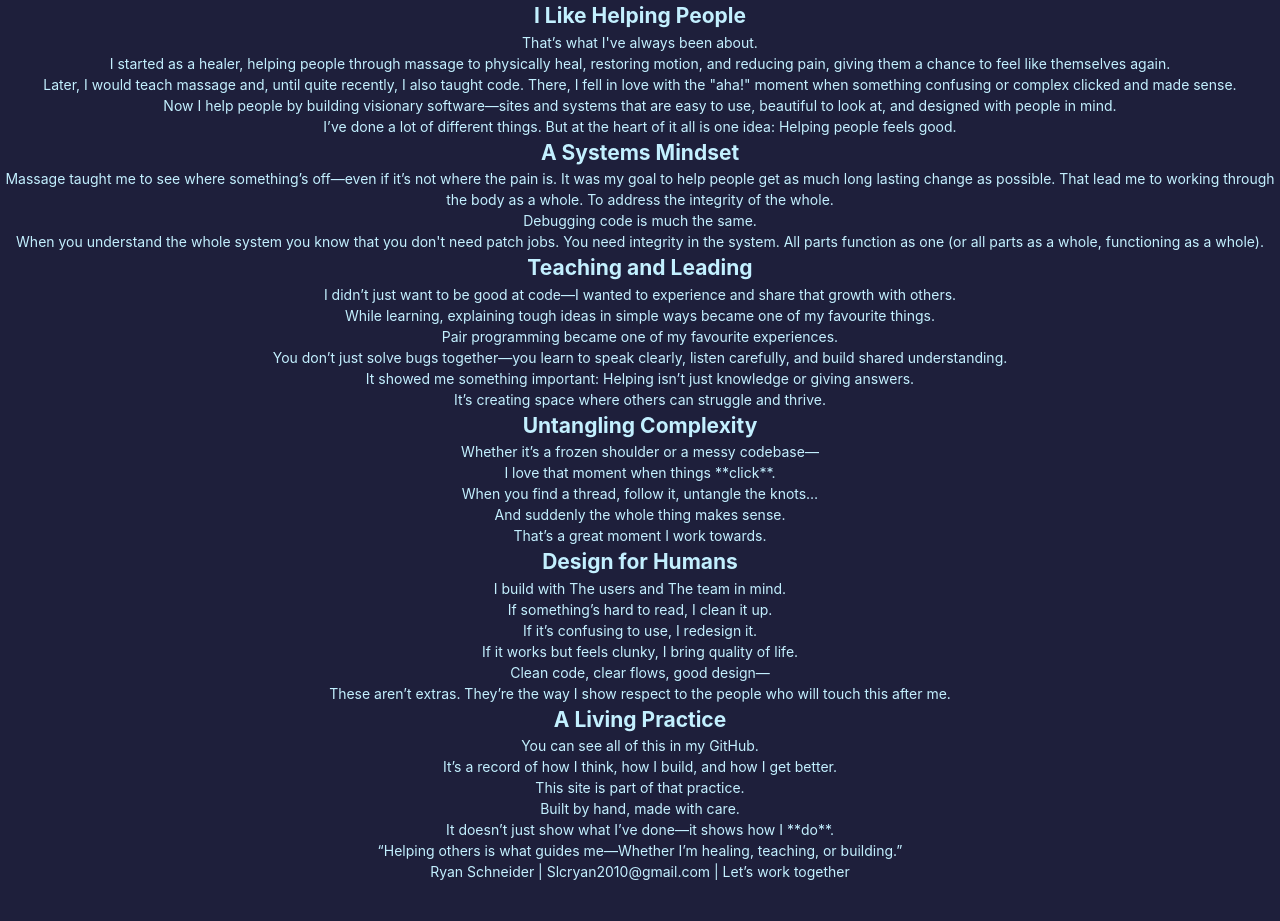
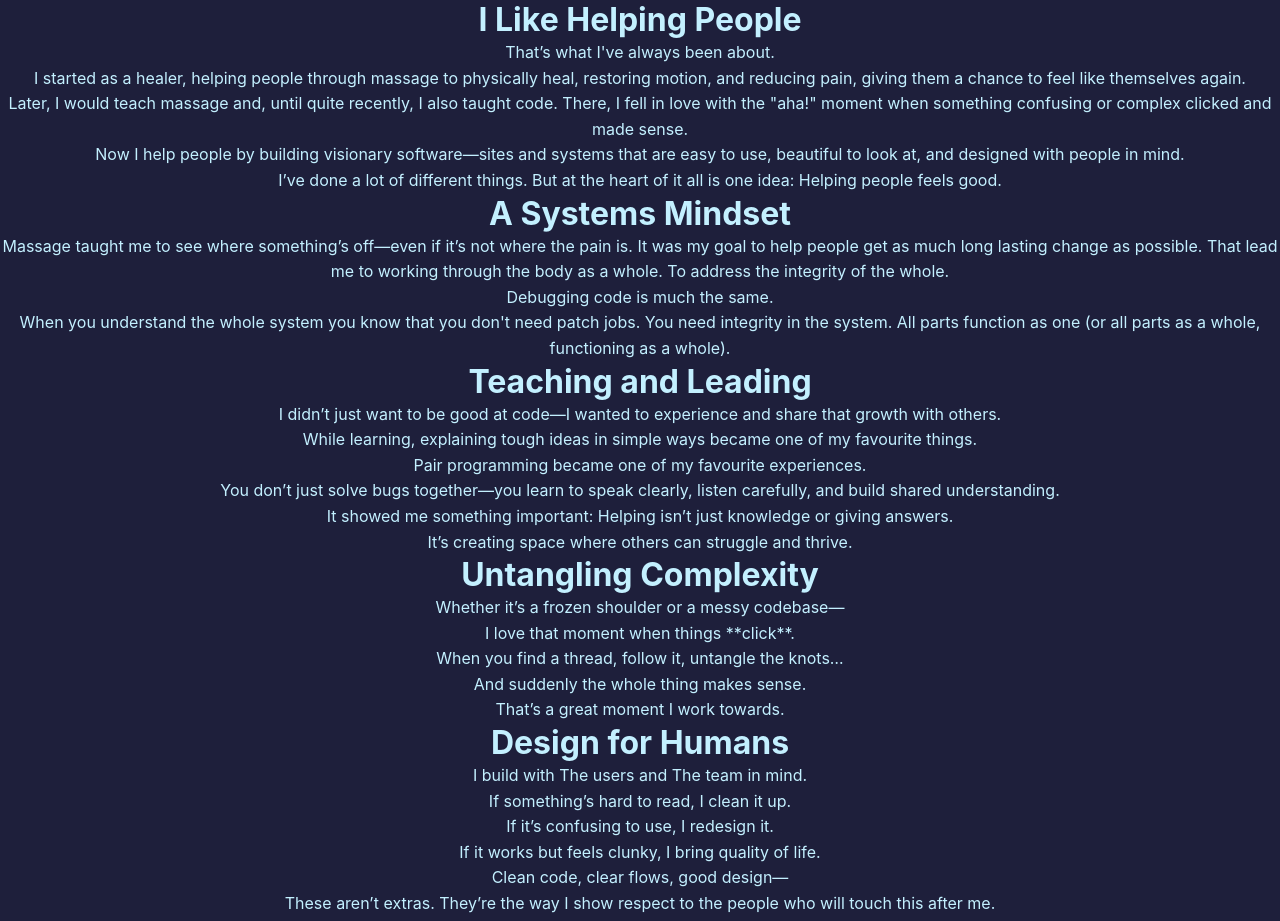
Before and after one commit to YinYang117/A-Game-of-Engagement, a React (Vite) app in the folder frontend/: page / in a window 1280 px wide. Shown: the top 921 px of the page. Before the commit the page ends 882 px from the top, so only its background shows below. Built offline with nearby package versions, Linux system fonts and the light colour scheme.

Commit message:
imported components to home, and replaed tags in jsx

```diff
--- a/frontend/src/pages/Home/Home.jsx
+++ b/frontend/src/pages/Home/Home.jsx
@@ -1,6 +1,7 @@
 import '../../css/pages/home.css';
 import { motion } from "framer-motion";
 import { useInView } from "react-intersection-observer";
+import { H1, H2, Subtitle, P, Nav, Card } from "../../components/typography"
 
 
 const Section = ({ children, className }) => {
@@ -22,83 +23,80 @@ const Home = () => {
     return (
         <main className="home">
             <Section className="intro">
-                <h1 className="">I Like Helping People</h1>
+                <H1 className="">I Like Helping People</H1>
                 <>
-                    <p>That’s what I've always been about.</p>
-                    <p>I started as a healer, helping people through massage to physically heal, restoring motion, and reducing pain, giving them a chance to feel like themselves again.</p>
-                    <p>Later, I would teach massage and, until quite recently, I also taught code. There, I fell in love with the "aha!" moment when something confusing or complex clicked and made sense.</p>
-                    <p>Now I help people by building visionary software—sites and systems that are easy to use, beautiful to look at, and designed with people in mind.</p>
-                    <p>I’ve done a lot of different things. But at the heart of it all is one idea: Helping people feels good.</p>
+                    <P>That’s what I've always been about.</P>
+                    <P>I started as a healer, helping people through massage to physically heal, restoring motion, and reducing pain, giving them a chance to feel like themselves again.</P>
+                    <P>Later, I would teach massage and, until quite recently, I also taught code. There, I fell in love with the "aha!" moment when something confusing or complex clicked and made sense.</P>
+                    <P>Now I help people by building visionary software—sites and systems that are easy to use, beautiful to look at, and designed with people in mind.</P>
+                    <P>I’ve done a lot of different things. But at the heart of it all is one idea: Helping people feels good.</P>
                 </>
             </Section>
 
             <Section className="systems-mindset">
-                <h2>A Systems Mindset</h2>
+                <H2>A Systems Mindset</H2>
                 <>
-                    <p>Massage taught me to see where something’s off—even if it’s not where the pain is. It was my goal to help people get as much long lasting change as possible. That lead me to working through the body as a whole. To address the integrity of the whole.</p>
-                    <p>Debugging code is much the same. </p>
-                    <p>When you understand the whole system you know that you don't need patch jobs. You need integrity in the system. All parts function as one (or all parts as a whole, functioning as a whole).</p>
+                    <P>Massage taught me to see where something’s off—even if it’s not where the pain is. It was my goal to help people get as much long lasting change as possible. That lead me to working through the body as a whole. To address the integrity of the whole.</P>
+                    <P>Debugging code is much the same. </P>
+                    <P>When you understand the whole system you know that you don't need patch jobs. You need integrity in the system. All parts function as one (or all parts as a whole, functioning as a whole).</P>
                 </>
             </Section>
 
             <Section className="teaching-and-leading">
-                <h2>Teaching and Leading</h2>
+                <H2>Teaching and Leading</H2>
                 <>
-                    <p>I didn’t just want to be good at code—I wanted to experience and share that growth with others. </p>
-                    <p>While learning, explaining tough ideas in simple ways became one of my favourite things.</p>
-                    <p>Pair programming became one of my favourite experiences.</p>
-                    <p>You don’t just solve bugs together—you learn to speak clearly, listen carefully, and build shared understanding.</p>
-                    <p>It showed me something important: Helping isn’t just knowledge or giving answers.</p>
-                    <p>It’s creating space where others can struggle and thrive.</p>
+                    <P>I didn’t just want to be good at code—I wanted to experience and share that growth with others. </P>
+                    <P>While learning, explaining tough ideas in simple ways became one of my favourite things.</P>
+                    <P>Pair programming became one of my favourite experiences.</P>
+                    <P>You don’t just solve bugs together—you learn to speak clearly, listen carefully, and build shared understanding.</P>
+                    <P>It showed me something important: Helping isn’t just knowledge or giving answers.</P>
+                    <P>It’s creating space where others can struggle and thrive.</P>
                 </>
             </Section>
 
             <Section className="untangling-complexity">
-                <h2>Untangling Complexity</h2>
+                <H2>Untangling Complexity</H2>
                 <>
-                    <p>Whether it’s a frozen shoulder or a messy codebase—</p>
-                    <p>I love that moment when things **click**.</p>
-                    <p>When you find a thread, follow it, untangle the knots…  </p>
-                    <p>And suddenly the whole thing makes sense.</p>
-                    <p>That’s a great moment I work towards.</p>
+                    <P>Whether it’s a frozen shoulder or a messy codebase—</P>
+                    <P>I love that moment when things **click**.</P>
+                    <P>When you find a thread, follow it, untangle the knots…  </P>
+                    <P>And suddenly the whole thing makes sense.</P>
+                    <P>That’s a great moment I work towards.</P>
                 </>
             </Section>
 
             <Section className="design-for-humans">
-                <h2>Design for Humans</h2>
+                <H2>Design for Humans</H2>
                 <>
-                    <p>I build with The users and The team in mind.</p>
-                    <p>If something’s hard to read, I clean it up.  </p>
-                    <p>If it’s confusing to use, I redesign it.  </p>
-                    <p>If it works but feels clunky, I bring quality of life.</p>
-                    <p>Clean code, clear flows, good design—  </p>
-                    <p>These aren’t extras. They’re the way I show respect to the people who will touch this after me.</p>
+                    <P>I build with The users and The team in mind.</P>
+                    <P>If something’s hard to read, I clean it up.  </P>
+                    <P>If it’s confusing to use, I redesign it.  </P>
+                    <P>If it works but feels clunky, I bring quality of life.</P>
+                    <P>Clean code, clear flows, good design—  </P>
+                    <P>These aren’t extras. They’re the way I show respect to the people who will touch this after me.</P>
                 </>
             </Section>
 
             <Section className="living-practice">
-                <h2>A Living Practice</h2>
+                <H2>A Living Practice</H2>
                 <>
-                    <p>You can see all of this in my GitHub.  </p>
-                    <p>It’s a record of how I think, how I build, and how I get better.</p>
-                    <p>This site is part of that practice.  </p>
-                    <p>Built by hand, made with care.  </p>
-                    <p>It doesn’t just show what I’ve done—it shows how I **do**.</p>
+                    <P>You can see all of this in my GitHub.  </P>
+                    <P>It’s a record of how I think, how I build, and how I get better.</P>
+                    <P>This site is part of that practice.  </P>
+                    <P>Built by hand, made with care.  </P>
+                    <P>It doesn’t just show what I’ve done—it shows how I **do**.</P>
                 </>
             </Section>
 
             <Section className="closing">
-                <blockquote>
+                <blockquote className="font-card">
                     “Helping others is what guides me—Whether I’m healing, teaching, or building.”
                 </blockquote>
-                <p>Ryan Schneider | Slcryan2010@gmail.com | Let’s work together</p>
+                <P>Ryan Schneider | Slcryan2010@gmail.com | Let’s work together</P>
             </Section>
         </main>
     );
 }
 
 
-// Apply Css
-
-
 export default Home;
```
